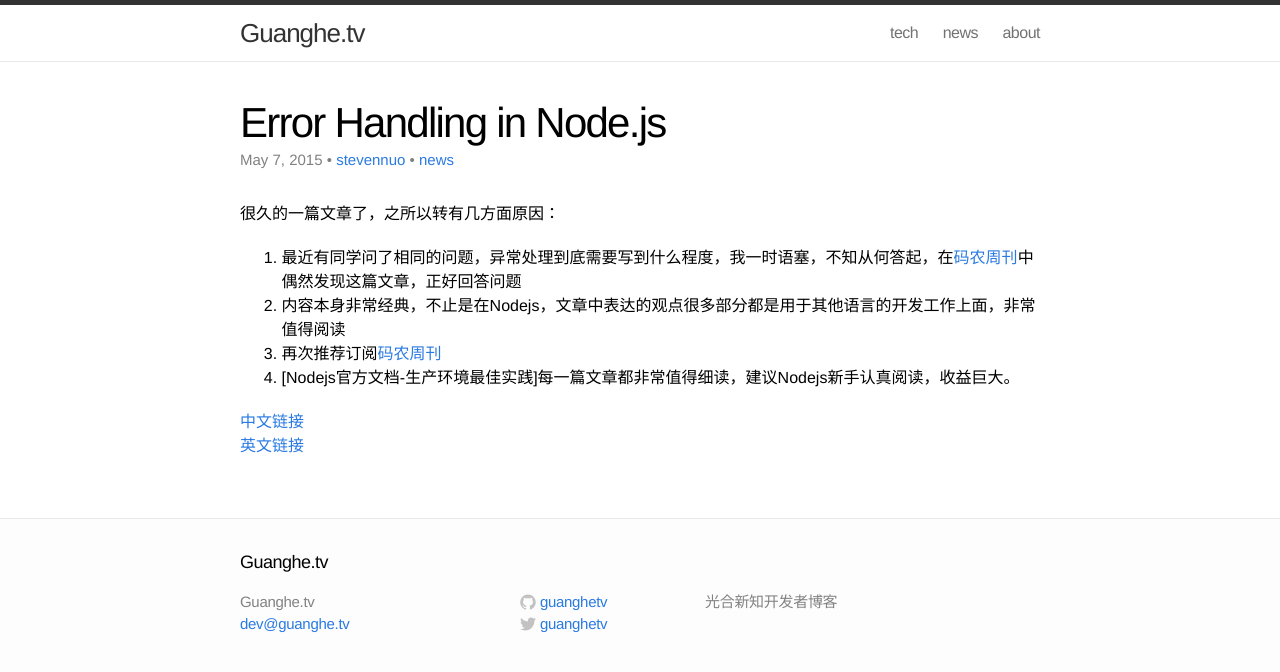
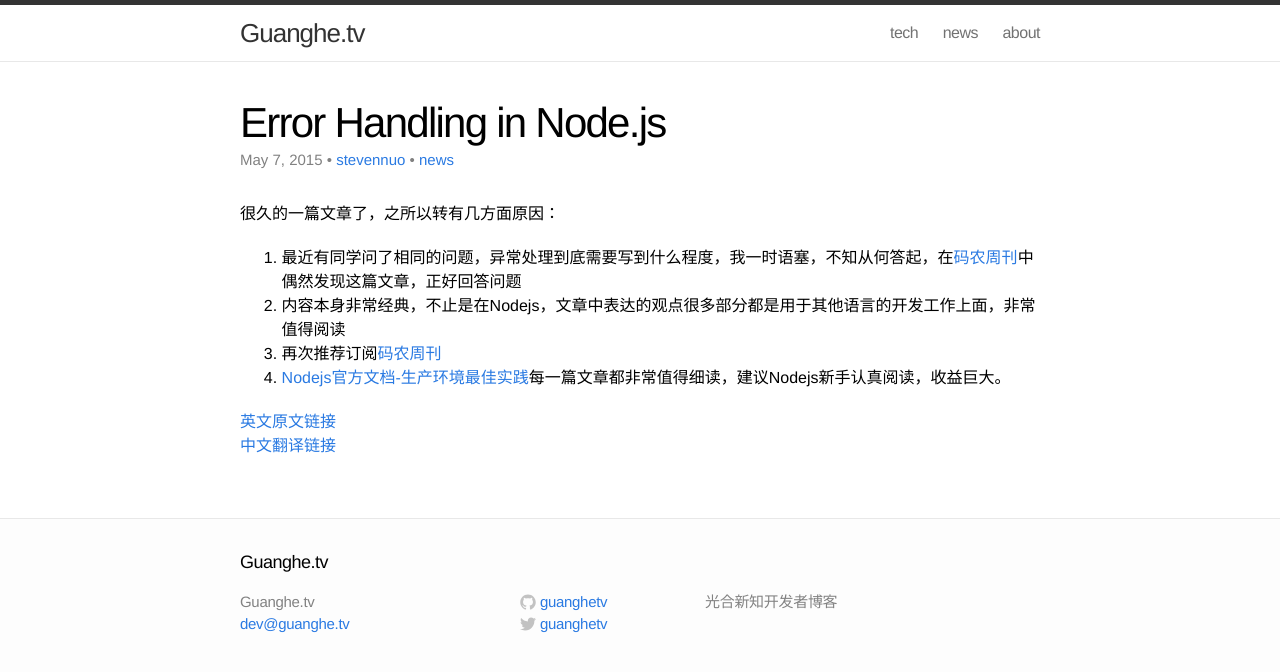
Before and after one commit to guanghetv/guanghetv.github.io, a Jekyll site: the page built from _posts/2015-05-07-error-handling-in-nodejs.markdown, in a window 1280 px wide. Shown: the top 672 px of the page. Built offline with Jekyll 4.4.1, drawn with Linux system fonts in a browser that asks for light colours; Markdown is read by kramdown in place of the engine named in the settings; comment, search, counter and statistics services are not loaded.

Commit message:
add url && change position

```diff
--- a/_posts/2015-05-07-error-handling-in-nodejs.markdown
+++ b/_posts/2015-05-07-error-handling-in-nodejs.markdown
@@ -9,7 +9,7 @@ author: "stevennuo"
 1. 最近有同学问了相同的问题，异常处理到底需要写到什么程度，我一时语塞，不知从何答起，在[码农周刊](http://weekly.manong.io/)中偶然发现这篇文章，正好回答问题
 2. 内容本身非常经典，不止是在Nodejs，文章中表达的观点很多部分都是用于其他语言的开发工作上面，非常值得阅读
 3. 再次推荐订阅[码农周刊](http://weekly.manong.io/)
-4. [Nodejs官方文档-生产环境最佳实践]每一篇文章都非常值得细读，建议Nodejs新手认真阅读，收益巨大。
+4. [Nodejs官方文档-生产环境最佳实践](https://www.joyent.com/developers/node/design)每一篇文章都非常值得细读，建议Nodejs新手认真阅读，收益巨大。
 
-[中文链接](http://code.oneapm.com/nodejs/2015/04/13/nodejs-errorhandling/)
-[英文链接](https://www.joyent.com/developers/node/design/errors)
+[英文原文链接](https://www.joyent.com/developers/node/design/errors)
+[中文翻译链接](http://code.oneapm.com/nodejs/2015/04/13/nodejs-errorhandling/)
```
